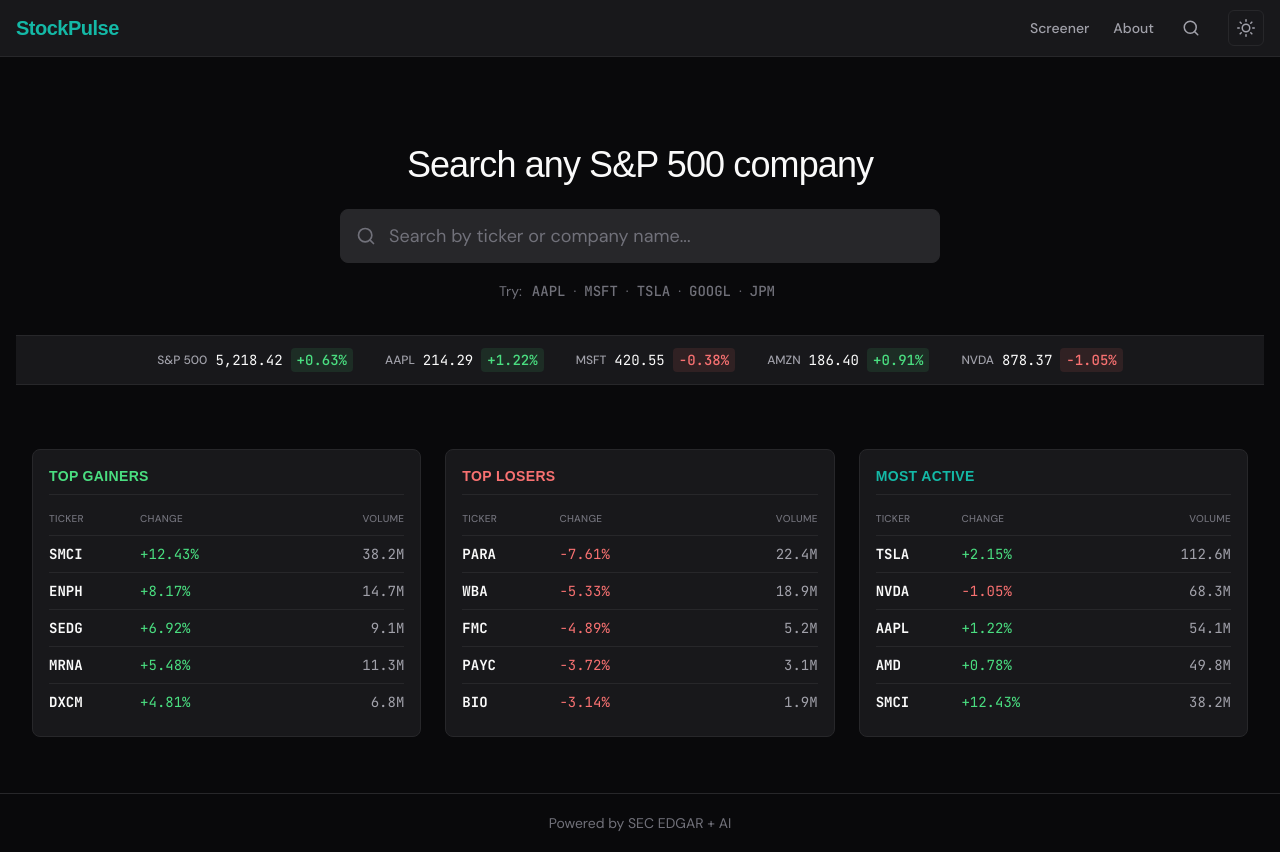
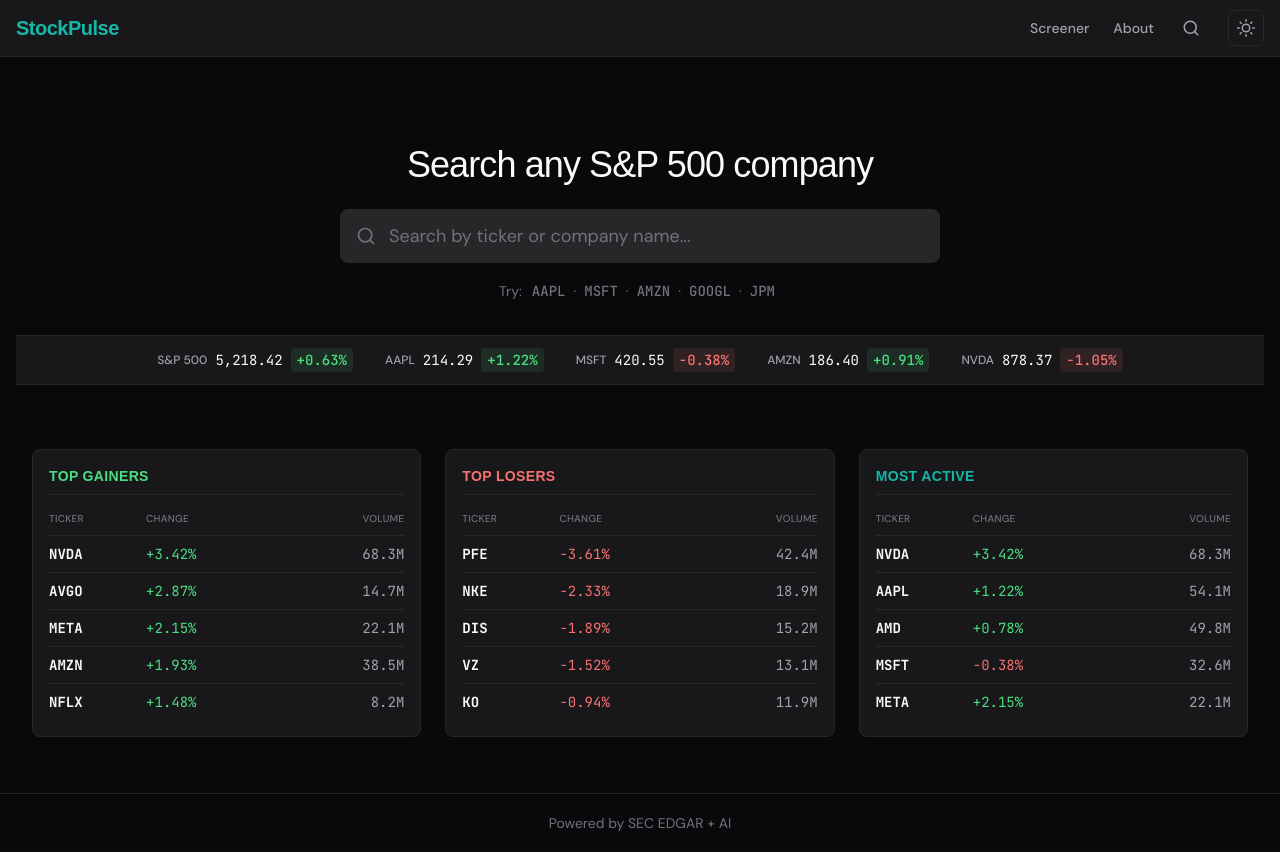
Before and after one commit to hitesh07082002/stockpulse, a React app in the folder frontend/: page / in a window 1280 px wide. Built offline with nearby package versions, Linux system fonts and the light colour scheme; the HTML template or start-up script is replaced by a standard one; a web font is replaced by a local one.

Commit message:
fix(qa): ISSUE-004 — TSLA and non-existent tickers in landing page
- Replace TSLA with AMZN in quick-access (TSLA not in our 50-company DB)
- Update market movers to use tickers that exist in the database

```diff
--- a/frontend/src/pages/LandingPage.jsx
+++ b/frontend/src/pages/LandingPage.jsx
@@ -14,30 +14,30 @@
 ];
 
 const TOP_GAINERS = [
-  { ticker: 'SMCI',  change: '+12.43%', volume: '38.2M' },
-  { ticker: 'ENPH',  change: '+8.17%',  volume: '14.7M' },
-  { ticker: 'SEDG',  change: '+6.92%',  volume: '9.1M' },
-  { ticker: 'MRNA',  change: '+5.48%',  volume: '11.3M' },
-  { ticker: 'DXCM',  change: '+4.81%',  volume: '6.8M' },
+  { ticker: 'NVDA',  change: '+3.42%', volume: '68.3M' },
+  { ticker: 'AVGO',  change: '+2.87%', volume: '14.7M' },
+  { ticker: 'META',  change: '+2.15%', volume: '22.1M' },
+  { ticker: 'AMZN',  change: '+1.93%', volume: '38.5M' },
+  { ticker: 'NFLX',  change: '+1.48%', volume: '8.2M' },
 ];
 
 const TOP_LOSERS = [
-  { ticker: 'PARA',  change: '-7.61%',  volume: '22.4M' },
-  { ticker: 'WBA',   change: '-5.33%',  volume: '18.9M' },
-  { ticker: 'FMC',   change: '-4.89%',  volume: '5.2M' },
-  { ticker: 'PAYC',  change: '-3.72%',  volume: '3.1M' },
-  { ticker: 'BIO',   change: '-3.14%',  volume: '1.9M' },
+  { ticker: 'PFE',   change: '-3.61%', volume: '42.4M' },
+  { ticker: 'NKE',   change: '-2.33%', volume: '18.9M' },
+  { ticker: 'DIS',   change: '-1.89%', volume: '15.2M' },
+  { ticker: 'VZ',    change: '-1.52%', volume: '13.1M' },
+  { ticker: 'KO',    change: '-0.94%', volume: '11.9M' },
 ];
 
 const MOST_ACTIVE = [
-  { ticker: 'TSLA',  change: '+2.15%',  volume: '112.6M' },
-  { ticker: 'NVDA',  change: '-1.05%',  volume: '68.3M' },
-  { ticker: 'AAPL',  change: '+1.22%',  volume: '54.1M' },
-  { ticker: 'AMD',   change: '+0.78%',  volume: '49.8M' },
-  { ticker: 'SMCI',  change: '+12.43%', volume: '38.2M' },
+  { ticker: 'NVDA',  change: '+3.42%', volume: '68.3M' },
+  { ticker: 'AAPL',  change: '+1.22%', volume: '54.1M' },
+  { ticker: 'AMD',   change: '+0.78%', volume: '49.8M' },
+  { ticker: 'MSFT',  change: '-0.38%', volume: '32.6M' },
+  { ticker: 'META',  change: '+2.15%', volume: '22.1M' },
 ];
 
-const QUICK_TICKERS = ['AAPL', 'MSFT', 'TSLA', 'GOOGL', 'JPM'];
+const QUICK_TICKERS = ['AAPL', 'MSFT', 'AMZN', 'GOOGL', 'JPM'];
 
 /* ------------------------------------------------------------------ */
 /*  SearchBar Component                                                */
```
